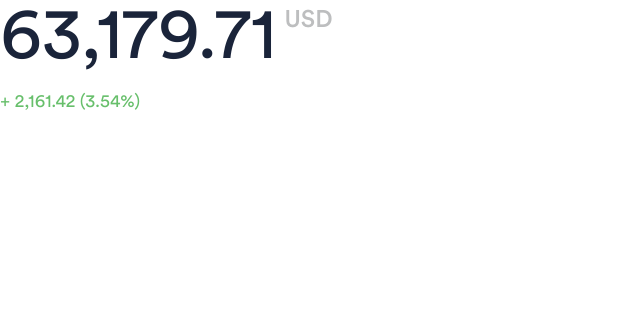
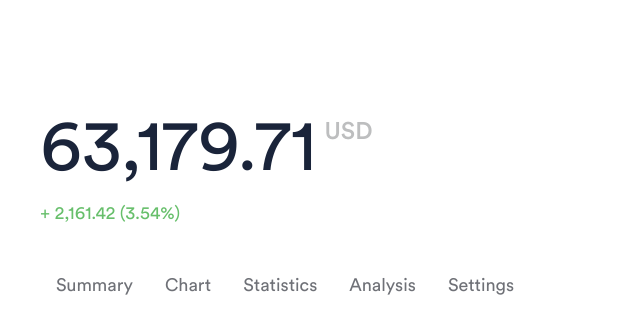
Before and after one commit to KreativeND/catalog-task, a React (Vite) app: page / in a window 1280 px wide. Shown: the top 334 px of the page, without its empty margins (0-640 px from the left). Built offline with nearby package versions, Linux system fonts and the light colour scheme.

Commit message:
implement menu tab component

```diff
--- a/src/App.jsx
+++ b/src/App.jsx
@@ -1,12 +1,17 @@
+import { MenuTabs } from './components/menuTabs'
 import PriceDisplay from './components/priceDisplay'
 
 function App() {
 
   return (
     <>
-      <main>
-        <PriceDisplay />
-
+      <main className='px-10'>
+        <div className='mt-28 mb-12'>
+          <PriceDisplay />
+        </div>
+        <div>
+          <MenuTabs />
+        </div>
 
       </main>
     </>
--- /dev/null
+++ b/src/components/menuTabs.jsx
@@ -0,0 +1,21 @@
+import { Tabs, TabsContent, TabsList, TabsTrigger } from "./ui/tabs"
+
+export const MenuTabs = () => (
+  <Tabs defaultValue="tab1">
+    <TabsList>
+      <TabsTrigger value="SummaryTab"><p className="tab-title">Summary</p></TabsTrigger>
+      <TabsTrigger value="ChartTab"><p className="tab-title">Chart</p></TabsTrigger>
+      <TabsTrigger value="StatisticsTab"><p className="tab-title">Statistics</p></TabsTrigger>
+      <TabsTrigger value="AnalysisTab"><p className="tab-title">Analysis</p></TabsTrigger>
+      <TabsTrigger value="SettingsTab"><p className="tab-title">Settings</p></TabsTrigger>
+    </TabsList>
+    <div className="ml-2 mt-4">
+      <TabsContent
+        value="SummaryTab"
+        className="space-y-2 text-sm leading-7 text-gray-600 dark:text-gray-500"
+      >
+
+      </TabsContent>
+    </div>
+  </Tabs>
+);
--- /dev/null
+++ b/src/components/ui/tabs.jsx
@@ -0,0 +1,106 @@
+import React, { createContext, forwardRef, useContext } from "react";
+import * as TabsPrimitives from "@radix-ui/react-tabs";
+
+import { cx, focusRing } from "../../lib/utils";
+
+const Tabs = (props) => {
+  return <TabsPrimitives.Root tremor-id="tremor-raw" {...props} />;
+};
+
+Tabs.displayName = "Tabs";
+
+const TabsListVariantContext = createContext("line");
+
+const variantStyles = {
+  line: cx(
+    // base
+    "flex items-center justify-start",
+  ),
+  solid: cx(
+    // base
+    "inline-flex items-center justify-center rounded-md p-1",
+    // background color
+    "bg-gray-100 dark:bg-gray-900"
+  ),
+};
+
+const TabsList = forwardRef(({ className, variant = "line", children, ...props }, forwardedRef) => (
+  <TabsPrimitives.List
+    ref={forwardedRef}
+    className={cx(variantStyles[variant], className)}
+    {...props}
+  >
+    <TabsListVariantContext.Provider value={variant}>
+      {children}
+    </TabsListVariantContext.Provider>
+  </TabsPrimitives.List>
+));
+
+TabsList.displayName = "TabsList";
+
+function getVariantStyles(tabVariant) {
+  switch (tabVariant) {
+    case "line":
+      return cx(
+        // base
+        "-mb-px items-center justify-center whitespace-nowrap border-b-2 border-transparent px-4 pb-2 text-sm font-medium transition-all",
+        // text color
+        "text-[#6F7177] dark:text-[#6F7177] pb-6",
+        // hover
+        "hover:text-gray-700 hover:dark:text-gray-400 border-b-[3px]",
+        // border hover
+        "hover:border-gray-300 hover:dark:border-gray-400 border-b-[3px]",
+        // selected
+        "data-[state=active]:border-[#4B40EE] border-b-[3px] data-[state=active]:text-[#1A243A] data-[state=active]:pb-6",
+        "data-[state=active]:dark:border-[#4B40EE] data-[state=active]:dark:text-[#1A243A] data-[state=active]:pb-6",
+        // disabled
+        "data-[disabled]:pointer-events-none",
+        "data-[disabled]:text-gray-300 data-[disabled]:dark:text-gray-700"
+      );
+    case "solid":
+      return cx(
+        // base
+        "inline-flex items-center justify-center whitespace-nowrap rounded px-4 spy-1 text-sm font-medium ring-1 ring-inset transition-all",
+        // text color
+        "text-gray-500 dark:text-gray-400 pb-6",
+        // hover
+        "hover:text-gray-700 hover:dark:text-gray-200 border-b-[3px]",
+        // ring
+        "ring-transparent",
+        // selected
+        "data-[state=active]:bg-white data-[state=active]:text-gray-900 data-[state=active]:shadow data-[state=active]:pb-6",
+        "data-[state=active]:dark:bg-gray-950 data-[state=active]:dark:text-gray-50 data-[state=active]:pb-6",
+        // disabled
+        "data-[disabled]:pointer-events-none data-[disabled]:text-gray-400 data-[disabled]:opacity-50 data-[disabled]:dark:text-gray-600"
+      );
+    default:
+      return "";
+  }
+}
+
+const TabsTrigger = forwardRef(({ className, children, ...props }, forwardedRef) => {
+  const variant = useContext(TabsListVariantContext);
+  return (
+    <TabsPrimitives.Trigger
+      ref={forwardedRef}
+      className={cx(getVariantStyles(variant), focusRing, className)}
+      {...props}
+    >
+      {children}
+    </TabsPrimitives.Trigger>
+  );
+});
+
+TabsTrigger.displayName = "TabsTrigger";
+
+const TabsContent = forwardRef(({ className, ...props }, forwardedRef) => (
+  <TabsPrimitives.Content
+    ref={forwardedRef}
+    className={cx("outline-none", focusRing, className)}
+    {...props}
+  />
+));
+
+TabsContent.displayName = "TabsContent";
+
+export { Tabs, TabsContent, TabsList, TabsTrigger };
--- a/src/index.css
+++ b/src/index.css
@@ -59,6 +59,11 @@
   src: local('Circular Std Medium Italic'), url('assets/fonts/CircularStd-MediumItalic.woff') format('woff');
 }
 
+
+.tab-title {
+  @apply text-[18px] font-circular-book;
+}
+
 /* Example Usage */
 body {
   font-family: 'Circular Std Book', sans-serif;
--- /dev/null
+++ b/src/lib/utils.js
@@ -0,0 +1,37 @@
+import clsx from "clsx";
+import { twMerge } from "tailwind-merge";
+
+export function cx(...args) {
+  return twMerge(clsx(...args));
+}
+
+// Tremor Raw focusInput [v0.0.1]
+
+export const focusInput = [
+  // base
+  "focus:ring-2",
+  // ring color
+  "focus:ring-blue-200 focus:dark:ring-blue-700/30",
+  // border color
+  "focus:border-blue-500 focus:dark:border-blue-700",
+];
+
+// Tremor Raw focusRing [v0.0.1]
+
+export const focusRing = [
+  // base
+  "outline outline-offset-2 outline-0 focus-visible:outline-2",
+  // outline color
+  "outline-blue-500 dark:outline-blue-500",
+];
+
+// Tremor Raw hasErrorInput [v0.0.1]
+
+export const hasErrorInput = [
+  // base
+  "ring-2",
+  // border color
+  "border-red-500 dark:border-red-700",
+  // ring color
+  "ring-red-200 dark:ring-red-700/30",
+];
```
